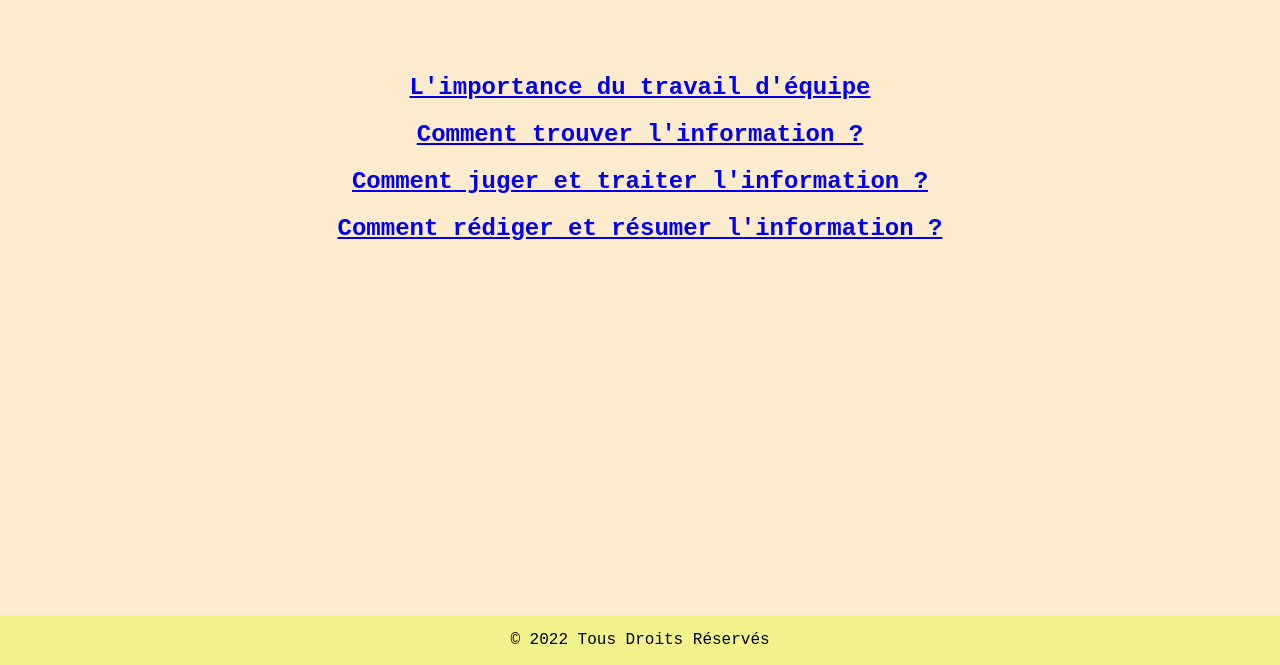
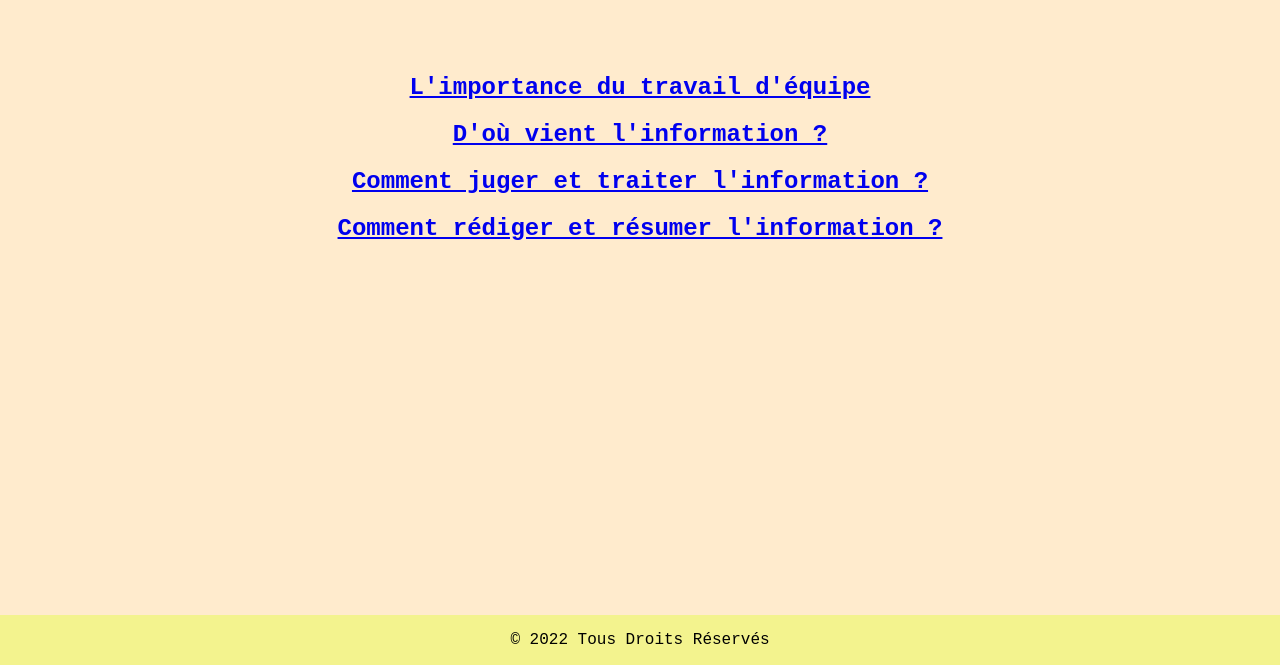
Before and after one commit to bahrines/silence-ca-poulpe, a plain HTML site: page index.html in a window 1280 px wide. Shown: the part 135-800 px from the top of the page. Drawn offline with Linux system fonts and the light colour scheme; a script that the page names is missing.

Commit message:
Update index.html

```diff
--- a/index.html
+++ b/index.html
@@ -18,7 +18,7 @@
         </br></br></br>
 
         <a href="./equipe.html"><h2> L'importance du travail d'équipe </h2></a>
-        <a href="./trouver.html"><h2> Comment trouver l'information ? </h2></a>
+        <a href="./trouver.html"><h2> D'où vient l'information ? </h2></a>
         <a href="./juger.html"><h2> Comment juger et traiter l'information ? </h2></a>
         <a href="./rediger.html"><h2> Comment rédiger et résumer l'information ? </h2></a>
 
```
